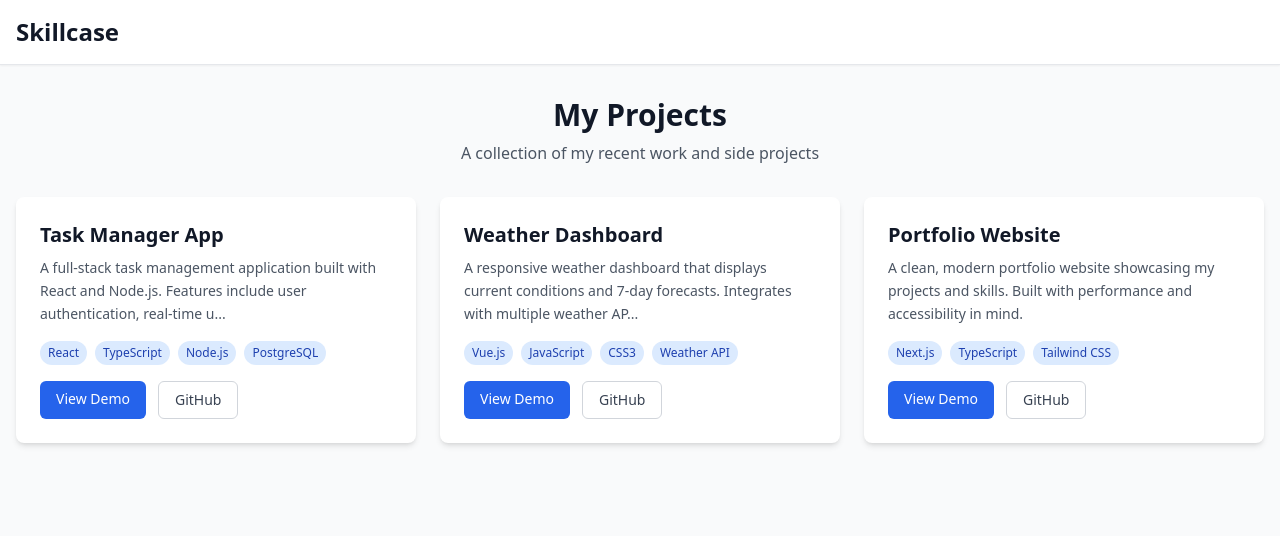
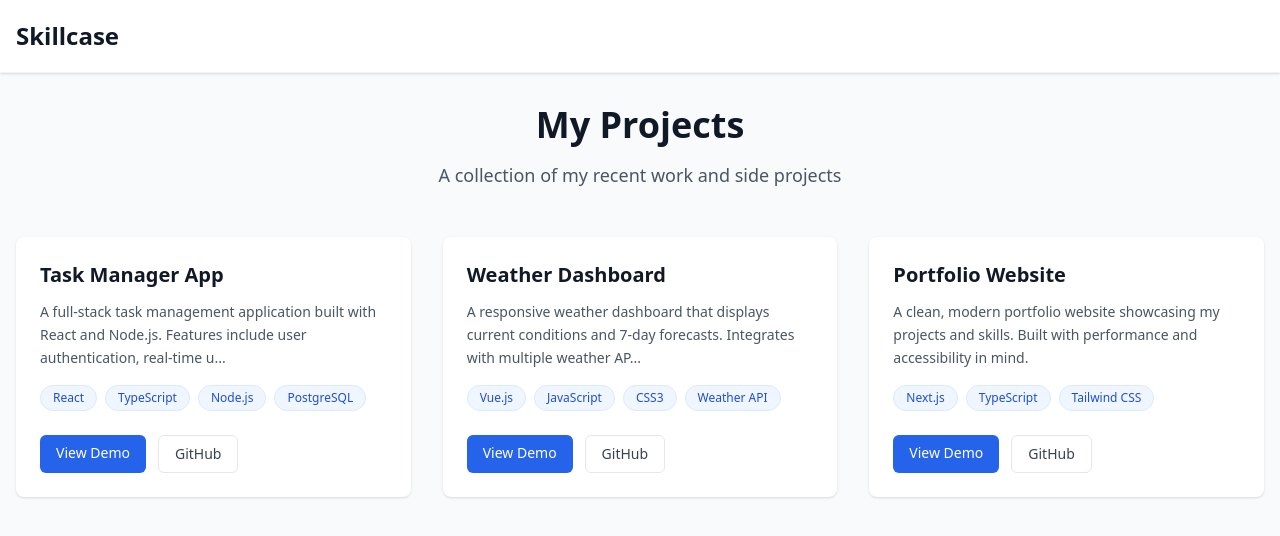
Before and after one commit to luebbertevan/skillcase, a React (Vite) app: page / in a window 1280 px wide. Shown: the top 536 px of the page. Built offline with nearby package versions, Linux system fonts and the light colour scheme.

Commit message:
Polish tailwind and add custom tokens for scalability

```diff
--- a/src/components/Header.tsx
+++ b/src/components/Header.tsx
@@ -1,8 +1,10 @@
 const Header = () => {
 	return (
-		<header className="bg-white shadow-sm border-b border-gray-200">
-			<div className="container mx-auto px-4 py-4">
-				<h1 className="text-2xl font-bold text-gray-900">Skillcase</h1>
+		<header className="bg-white shadow-card border-b border-gray-100">
+			<div className="container mx-auto px-4 py-5">
+				<h1 className="text-2xl font-bold text-gray-900 hover:text-primary-600 transition-colors duration-250">
+					Skillcase
+				</h1>
 			</div>
 		</header>
 	);
--- a/src/components/ProjectCard.tsx
+++ b/src/components/ProjectCard.tsx
@@ -16,8 +16,8 @@ const ProjectCard = ({ project }: ProjectCardProps) => {
 			: project.description;
 
 	return (
-		<div className="bg-white rounded-lg shadow-md hover:shadow-lg transition-shadow duration-200 p-6">
-			<h3 className="text-xl font-semibold text-gray-900 mb-2">
+		<div className="bg-white rounded-lg shadow-card hover:shadow-card-hover transition-all duration-250 p-6 group">
+			<h3 className="text-xl font-semibold text-gray-900 mb-3 group-hover:text-primary-600 transition-colors duration-250">
 				{project.title}
 			</h3>
 
@@ -25,11 +25,11 @@ const ProjectCard = ({ project }: ProjectCardProps) => {
 				{shortDescription}
 			</p>
 
-			<div className="flex flex-wrap gap-2 mb-4">
+			<div className="flex flex-wrap gap-2 mb-6">
 				{project.technologies.map((tech) => (
 					<span
 						key={tech}
-						className="px-2 py-1 bg-blue-100 text-blue-800 text-xs rounded-full"
+						className="px-3 py-1 bg-primary-50 text-primary-700 text-xs font-medium rounded-full border border-primary-100"
 					>
 						{tech}
 					</span>
@@ -42,7 +42,7 @@ const ProjectCard = ({ project }: ProjectCardProps) => {
 						href={demoLink.url}
 						target="_blank"
 						rel="noopener noreferrer"
-						className="bg-blue-600 text-white px-4 py-2 rounded-md text-sm font-medium hover:bg-blue-700 transition-colors"
+						className="bg-primary-600 text-white px-4 py-2 rounded-md text-sm font-medium hover:bg-primary-700 hover:scale-105 transition-all duration-250 focus:outline-none focus:ring-2 focus:ring-primary-500 focus:ring-offset-2"
 					>
 						View Demo
 					</a>
@@ -52,7 +52,7 @@ const ProjectCard = ({ project }: ProjectCardProps) => {
 						href={repoLink.url}
 						target="_blank"
 						rel="noopener noreferrer"
-						className="border border-gray-300 text-gray-700 px-4 py-2 rounded-md text-sm font-medium hover:bg-gray-50 transition-colors"
+						className="border border-gray-200 text-gray-700 px-4 py-2 rounded-md text-sm font-medium hover:bg-gray-50 hover:border-gray-300 hover:scale-105 transition-all duration-250 focus:outline-none focus:ring-2 focus:ring-gray-500 focus:ring-offset-2"
 					>
 						GitHub
 					</a>
--- a/src/pages/HomePage.tsx
+++ b/src/pages/HomePage.tsx
@@ -4,29 +4,47 @@ import ProjectCard from "../components/ProjectCard";
 const HomePage = () => {
 	if (projects.length === 0) {
 		return (
-			<div className="text-center py-12">
-				<h2 className="text-2xl font-semibold text-gray-700 mb-4">
-					No Projects Yet
-				</h2>
-				<p className="text-gray-600">
-					Projects will appear here once they're added.
-				</p>
+			<div className="text-center py-20">
+				<div className="max-w-md mx-auto">
+					<div className="w-16 h-16 bg-gray-100 rounded-full flex items-center justify-center mx-auto mb-6">
+						<svg
+							className="w-8 h-8 text-gray-400"
+							fill="none"
+							stroke="currentColor"
+							viewBox="0 0 24 24"
+						>
+							<path
+								strokeLinecap="round"
+								strokeLinejoin="round"
+								strokeWidth={2}
+								d="M19 11H5m14 0a2 2 0 012 2v6a2 2 0 01-2 2H5a2 2 0 01-2-2v-6a2 2 0 012-2m14 0V9a2 2 0 00-2-2M5 11V9a2 2 0 012-2m0 0V5a2 2 0 012-2h6a2 2 0 012 2v2M7 7h10"
+							/>
+						</svg>
+					</div>
+					<h2 className="text-2xl font-semibold text-gray-700 mb-3">
+						No Projects Yet
+					</h2>
+					<p className="text-gray-600">
+						Projects will appear here once they're added to the
+						portfolio.
+					</p>
+				</div>
 			</div>
 		);
 	}
 
 	return (
-		<div className="space-y-6">
-			<div className="text-center mb-8">
-				<h1 className="text-3xl font-bold text-gray-900 mb-2">
+		<div className="space-y-8">
+			<div className="text-center mb-12">
+				<h1 className="text-4xl font-bold text-gray-900 mb-4">
 					My Projects
 				</h1>
-				<p className="text-gray-600">
+				<p className="text-lg text-gray-600 max-w-2xl mx-auto">
 					A collection of my recent work and side projects
 				</p>
 			</div>
 
-			<div className="grid grid-cols-1 md:grid-cols-2 lg:grid-cols-3 gap-6">
+			<div className="grid grid-cols-1 md:grid-cols-2 lg:grid-cols-3 gap-8">
 				{projects.map((project) => (
 					<ProjectCard key={project.id} project={project} />
 				))}
--- a/tailwind.config.ts
+++ b/tailwind.config.ts
@@ -3,7 +3,40 @@ import type { Config } from "tailwindcss";
 export default {
 	content: ["./index.html", "./src/**/*.{js,ts,jsx,tsx}"],
 	theme: {
-		extend: {},
+		extend: {
+			colors: {
+				primary: {
+					50: "#eff6ff",
+					100: "#dbeafe",
+					500: "#3b82f6",
+					600: "#2563eb",
+					700: "#1d4ed8",
+				},
+				gray: {
+					50: "#f9fafb",
+					100: "#f3f4f6",
+					200: "#e5e7eb",
+					600: "#4b5563",
+					700: "#374151",
+					900: "#111827",
+				},
+			},
+			spacing: {
+				18: "4.5rem",
+				88: "22rem",
+			},
+			fontSize: {
+				"2xs": ["0.625rem", { lineHeight: "0.75rem" }],
+			},
+			boxShadow: {
+				card: "0 1px 3px 0 rgb(0 0 0 / 0.1), 0 1px 2px -1px rgb(0 0 0 / 0.1)",
+				"card-hover":
+					"0 10px 15px -3px rgb(0 0 0 / 0.1), 0 4px 6px -4px rgb(0 0 0 / 0.1)",
+			},
+			transitionDuration: {
+				250: "250ms",
+			},
+		},
 	},
 	plugins: [],
 } satisfies Config;
```
Also changed, not shown: 1 other file (tests, documents, lock files or other folders).
